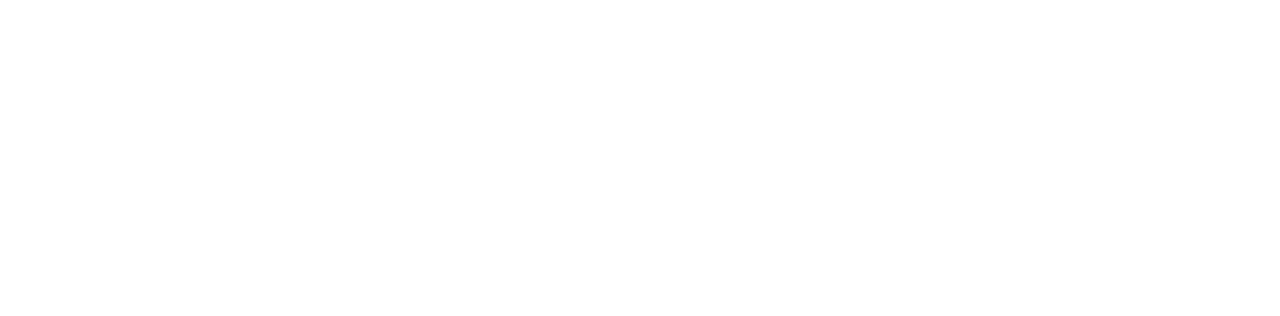
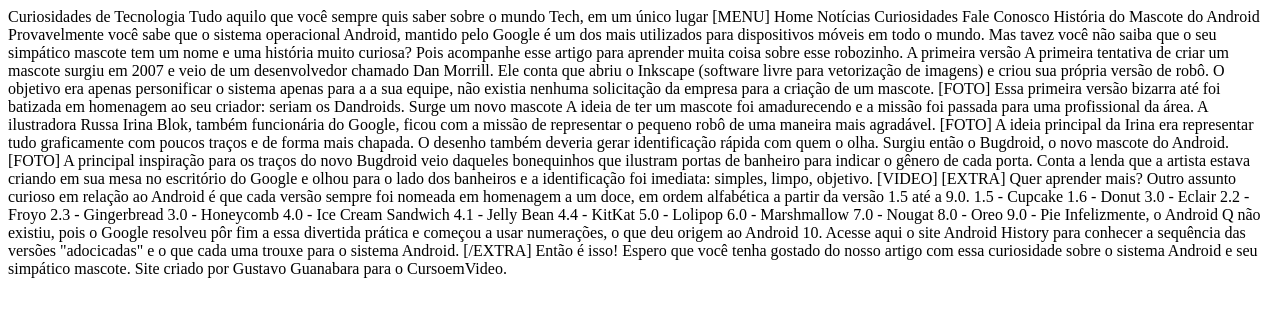
Before and after one commit to Isaac-Yuri/site-do-android, a plain HTML site: page index.html in a window 1280 px wide. Drawn offline with Linux system fonts and the light colour scheme.

Commit message:
Conteúdo do site adicionado

```diff
--- a/index.html
+++ b/index.html
@@ -9,6 +9,68 @@
     <title>Android</title>
 </head>
 <body>
+    Curiosidades de Tecnologia
 
+Tudo aquilo que você sempre quis saber sobre o mundo Tech, em um único lugar
+
+[MENU]
+Home
+Notícias
+Curiosidades
+Fale Conosco
+
+História do Mascote do Android
+
+Provavelmente você sabe que o sistema operacional Android, mantido pelo Google é um dos mais utilizados para dispositivos móveis em todo o mundo. Mas tavez você não saiba que o seu simpático mascote tem um nome e uma história muito curiosa? Pois acompanhe esse artigo para aprender muita coisa sobre esse robozinho.
+
+A primeira versão
+
+A primeira tentativa de criar um mascote surgiu em 2007 e veio de um desenvolvedor chamado Dan Morrill. Ele conta que abriu o Inkscape (software livre para vetorização de imagens) e criou sua própria versão de robô. O objetivo era apenas personificar o sistema apenas para a a sua equipe, não existia nenhuma solicitação da empresa para a criação de um mascote.
+
+[FOTO]
+
+Essa primeira versão bizarra até foi batizada em homenagem ao seu criador: seriam os Dandroids.
+
+Surge um novo mascote
+
+A ideia de ter um mascote foi amadurecendo e a missão foi passada para uma profissional da área. A ilustradora Russa Irina Blok, também funcionária do Google, ficou com a missão de representar o pequeno robô de uma maneira mais agradável.
+
+[FOTO]
+
+A ideia principal da Irina era representar tudo graficamente com poucos traços e de forma mais chapada. O desenho também deveria gerar identificação rápida com quem o olha. Surgiu então o Bugdroid, o novo mascote do Android.
+
+[FOTO]
+
+A principal inspiração para os traços do novo Bugdroid veio daqueles bonequinhos que ilustram portas de banheiro para indicar o gênero de cada porta. Conta a lenda que a artista estava criando em sua mesa no escritório do Google e olhou para o lado dos banheiros e a identificação foi imediata: simples, limpo, objetivo.
+
+[VIDEO]
+
+[EXTRA] Quer aprender mais?
+
+Outro assunto curioso em relação ao Android é que cada versão sempre foi nomeada em homenagem a um doce, em ordem alfabética a partir da versão 1.5 até a 9.0.
+
+1.5 - Cupcake
+1.6 - Donut
+3.0 - Eclair
+2.2 - Froyo
+2.3 - Gingerbread
+3.0 - Honeycomb
+4.0 - Ice Cream Sandwich
+4.1 - Jelly Bean
+4.4 - KitKat
+5.0 - Lolipop
+6.0 - Marshmallow
+7.0 - Nougat
+8.0 - Oreo
+9.0 - Pie
+
+Infelizmente, o Android Q não existiu, pois o Google resolveu pôr fim a essa divertida prática e começou a usar numerações, o que deu origem ao Android 10.
+
+Acesse aqui o site Android History para conhecer a sequência das versões "adocicadas" e o que cada uma trouxe para o sistema Android.
+[/EXTRA]
+
+Então é isso! Espero que você tenha gostado do nosso artigo com essa curiosidade sobre o sistema Android e seu simpático mascote.
+
+Site criado por Gustavo Guanabara para o CursoemVideo.
 </body>
 </html>
```
